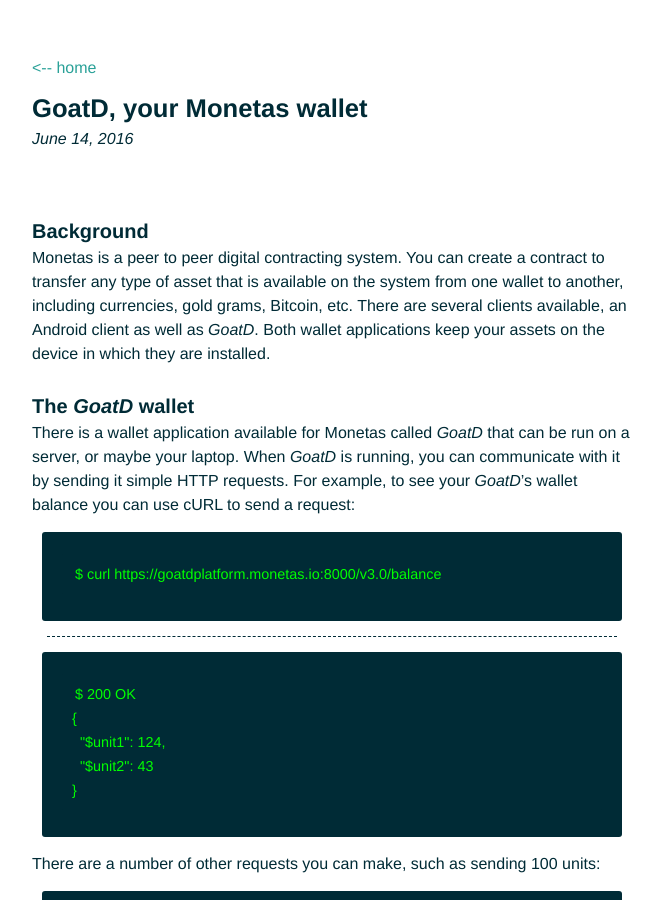
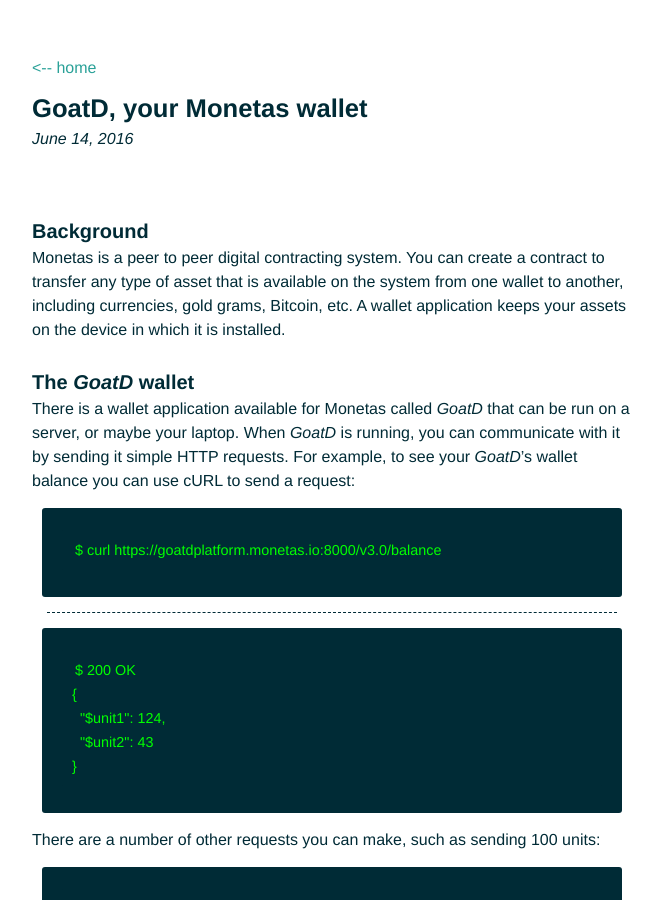
Before and after one commit to rusticbison/website, a Jekyll site: the page built from _posts/2016-06-14-monetas-goatd.md, in a window 1280 px wide and 900 px high. Shown: the whole window, without its empty margins (308-968 px from the left). Built offline with Jekyll 4.4.1, drawn with Linux system fonts in a browser that asks for light colours.

Commit message:
clarified text

```diff
--- a/_posts/2016-06-14-monetas-goatd.md
+++ b/_posts/2016-06-14-monetas-goatd.md
@@ -5,7 +5,7 @@
 
 # Background
 
-Monetas is a peer to peer digital contracting system. You can create a contract to transfer any type of asset that is available on the system from one wallet to another, including currencies, gold grams, Bitcoin, etc. There are several clients available, an Android client as well as *GoatD*. Both wallet applications keep your assets on the device in which they are installed.
+Monetas is a peer to peer digital contracting system. You can create a contract to transfer any type of asset that is available on the system from one wallet to another, including currencies, gold grams, Bitcoin, etc. A wallet application keeps your assets on the device in which it is installed.
 
 # The *GoatD* wallet
 
```
